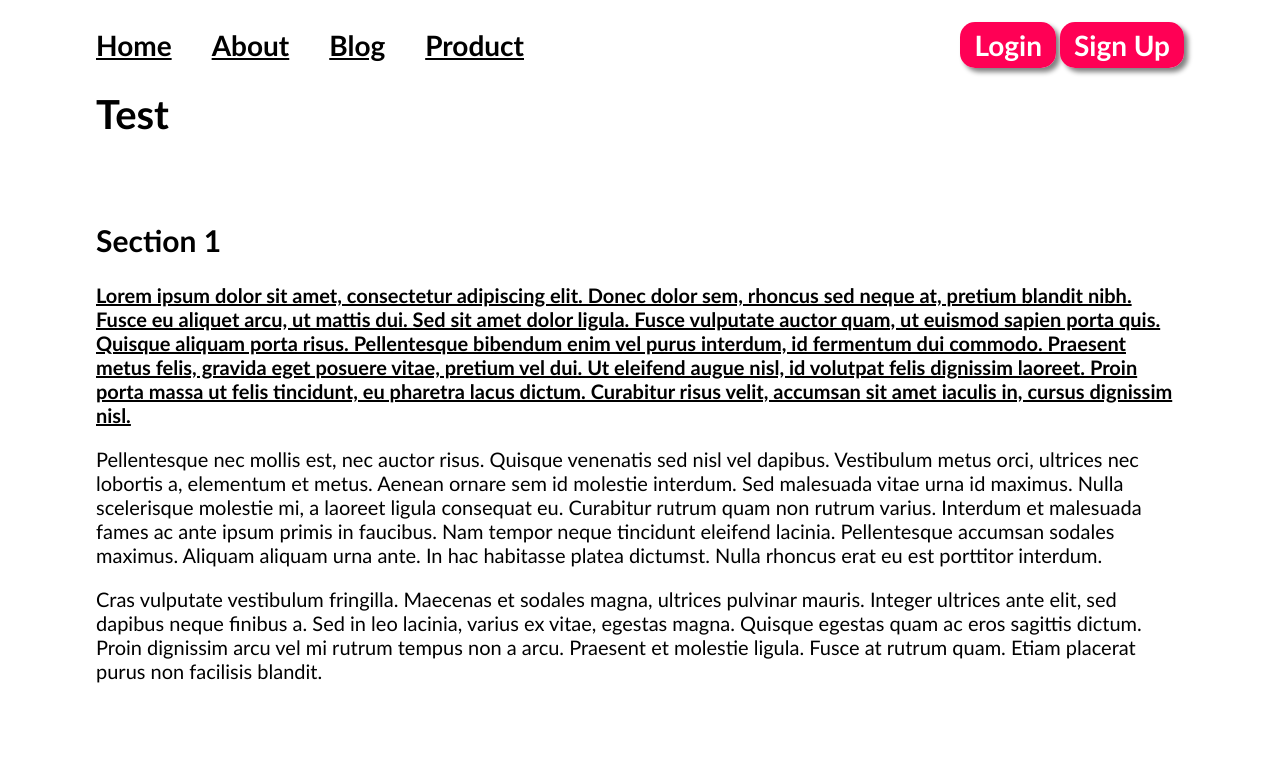
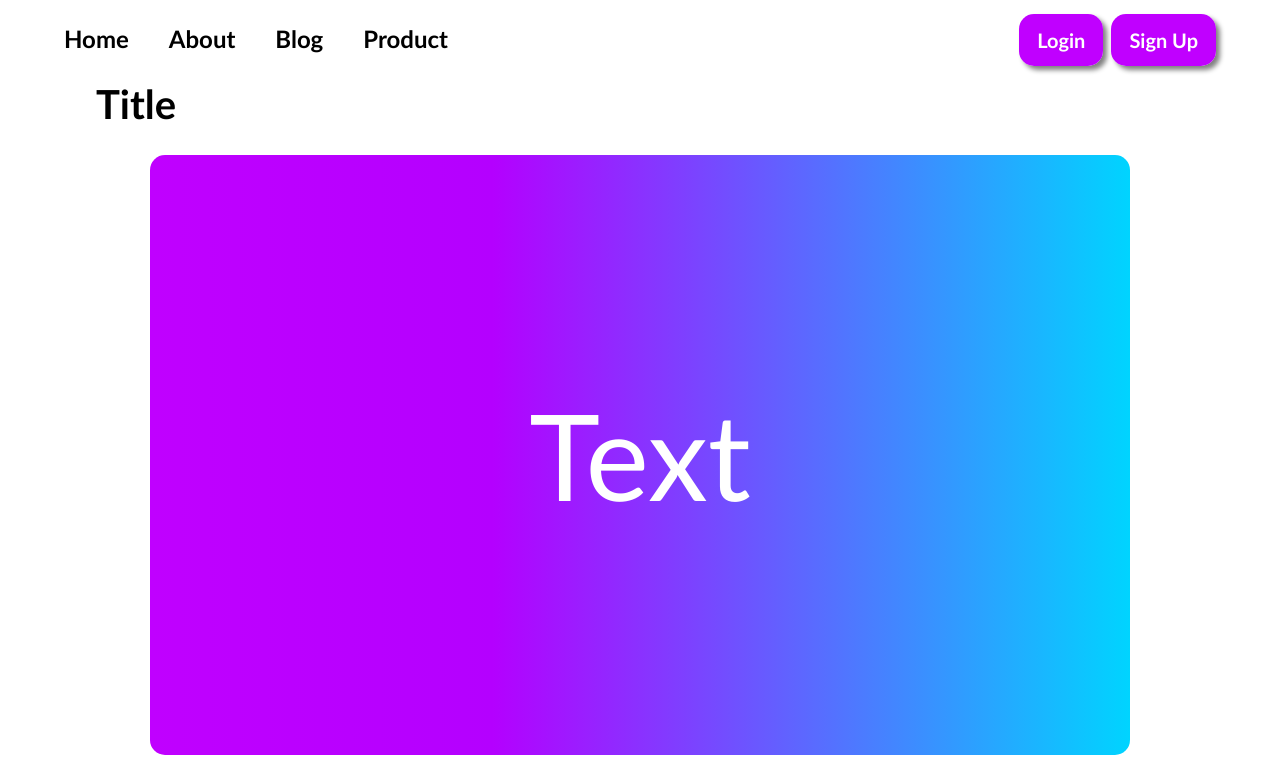
Before and after one commit to elijahgott/Website-Template, a plain HTML site: page index.html in a window 1280 px wide. Shown: the top 765 px of the page. Drawn offline with Linux system fonts and the light colour scheme.

Commit message:
Added home image thing

```diff
--- a/css/styles.css
+++ b/css/styles.css
@@ -9,35 +9,45 @@
     --background-color: rgb(255, 255, 255);
     --text-color: rgb(0, 0, 0);
     --deemphasized-text-color: rgb(90, 90, 90);
-    --button-color: rgb(255, 0, 85);
+    --button-color: rgb(192,0,255);;
+    --home-image-background: linear-gradient(90deg, rgba(192,0,255,1) 0%, rgba(180,0,255,1) 35%, rgba(0,212,255,1) 100%);
     --fonts: ui-rounded, 'Hiragino Maru Gothic ProN', Quicksand, Comfortaa, Manjari, 'Arial Rounded MT', 'Arial Rounded MT Bold', Calibri, source-sans-pro, sans-serif;
     --font-size-main: 20px;
-    --font-size-nav: 28px;
+    --font-size-nav: 24px;
 }
 
 /* GENERAL CLASSES */
+/* emphase text - make bold & underline */
 .emphasize{
     color: var(--text-color);
     font-weight: bold;
     text-decoration: underline;
 }
 
+/* deemphasize text - make text lighter */
 .deemphasize{
     color: var(--deemphasized-text-color);
 }
 
+/* separate sections with extra spacing */
 .section{
     padding-top: 32px;
     padding-bottom: 32px;
 }
 
+/* puts borders around section / text / whatever else */
 .border{
-    border: 2px solid black;
+    border: 2px solid rgb(83, 83, 83);
     border-radius: 16px;
     margin-left: 10%;
     margin-right: 10%;
     padding: 24px;
     box-shadow: 4px 4px 5px gray;
+}
+
+/* gets rid of extra space above titles within a border */
+.border > h1, h2, h3, h4, h5{
+    margin-top: 0;
 }
 
 /* maybe too much space between consecutive buttons */
@@ -46,13 +56,14 @@
     border-radius: 15px;
     background: var(--button-color);
     color: var(--background-color);
+    font-size: 20px;
     font-weight: bold;
     text-decoration: none;
-    padding-top: 4px;
-    padding-bottom: 4px;
-    padding-left: 12px;
-    padding-right: 12px;
-    margin-left: 4px;
+    padding-top: 12px;
+    padding-bottom: 12px;
+    padding-left: 16px;
+    padding-right: 16px;
+    margin-left: 8px;
     box-shadow: 4px 4px 5px gray;
 }
 
@@ -62,6 +73,27 @@
     margin-right: auto;
     width: 85%;
     max-width: 1920px;
+}
+
+/* big picture thing on home page */
+.home-image{
+    display: flex;
+    width: 90%;
+    height: 30rem;
+    border-radius: 15px;
+    margin-left: auto;
+    margin-right: auto;
+    background: var(--home-image-background);
+}
+
+/* text that goes inside of the home image */
+.home-image-text{
+    color: white;
+    font-size: 120px;
+    margin: 0;
+    align-self: center;
+    margin-left: auto;
+    margin-right: auto;
 }
 
 /* general, whole page */
@@ -93,7 +125,7 @@ nav > ul{
     padding-left: 0;
     margin-left: auto;
     margin-right: auto;
-    width: 85%;
+    width: 90%;
     max-width: 1920px;
 }
 
@@ -106,7 +138,12 @@ nav > ul > li{
 nav > ul > li > a{
     color: var(--text-color);
     font-weight: bolder;
-    /* text-decoration: none; */
+    text-decoration: none;
+}
+
+/* nav links when hovered over */
+nav > ul > li > a:hover{
+    text-decoration: underline;
 }
 
 /* sign up and log in */
--- a/index.html
+++ b/index.html
@@ -25,7 +25,11 @@
     </header>
     <div class="main-content">
         <div>
-            <h1>Test</h1>
+            <h1>Title</h1>
+        </div>
+
+        <div class="home-image">
+            <p class="home-image-text">Text</p>
         </div>
 
         <div class="section">
```
